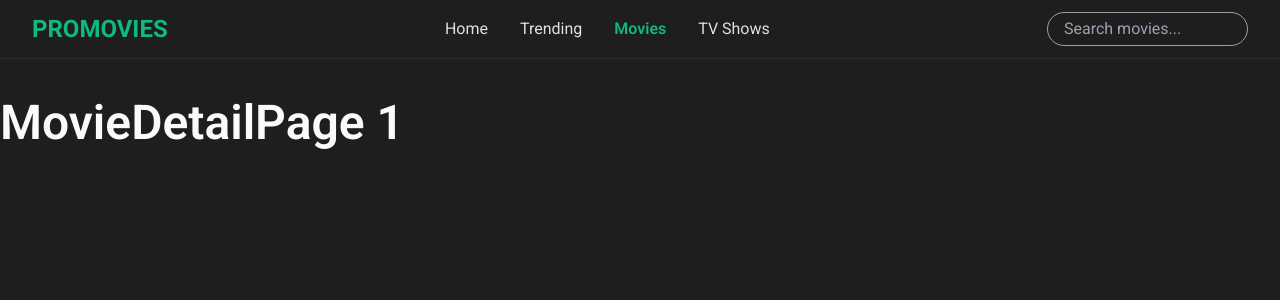
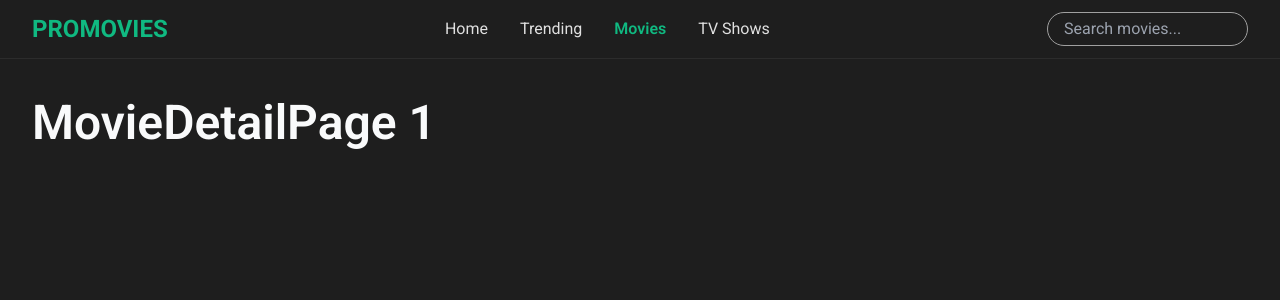
Before and after one commit to zetmosoma10/promovies, a React (Vite) app: page /movies/1 in a window 1280 px wide. Shown: the top 300 px of the page. Built offline with nearby package versions, Linux system fonts and the light colour scheme.

Commit message:
fix navigation issues

```diff
--- a/src/components/LatestMovies.tsx
+++ b/src/components/LatestMovies.tsx
@@ -15,7 +15,7 @@ const LatestMovies = () => {
         {isLoading
           ? [...Array(10)].map((s) => <MovieCardSkeleton key={s} />)
           : data?.results.map((movie) => (
-              <Link to={`${movie.id}`}>
+              <Link to={`movies/${movie.id}`}>
                 <MovieCard key={movie.id} movie={movie} />
               </Link>
             ))}
--- a/src/components/LatestTVShows.tsx
+++ b/src/components/LatestTVShows.tsx
@@ -15,7 +15,7 @@ const LatestTVShows = () => {
         {isLoading
           ? [...Array(10)].map((s) => <MovieCardSkeleton key={s} />)
           : data?.results.map((movie) => (
-              <Link to={`${movie.id}`}>
+              <Link to={`tvshows/${movie.id}`}>
                 <MovieCard key={movie.id} movie={movie} />
               </Link>
             ))}
--- a/src/pages/MovieDetailPage.tsx
+++ b/src/pages/MovieDetailPage.tsx
@@ -3,7 +3,7 @@ import { useParams } from "react-router-dom";
 const MovieDetailPage = () => {
   const { id } = useParams();
   return (
-    <div className="text-gray-50 text-5xl font-semibold mt-10">
+    <div className="max-container text-gray-50 text-5xl font-semibold mt-10">
       MovieDetailPage {id}
     </div>
   );
```
